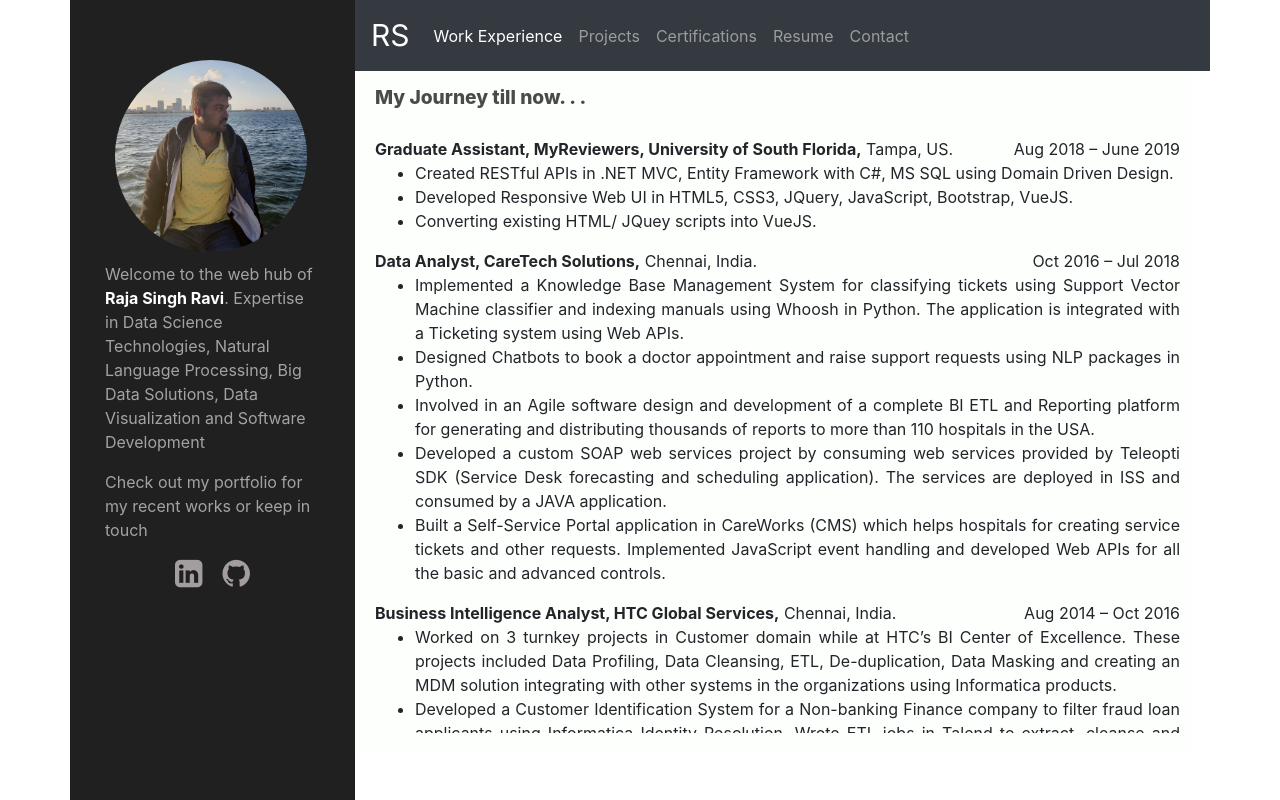
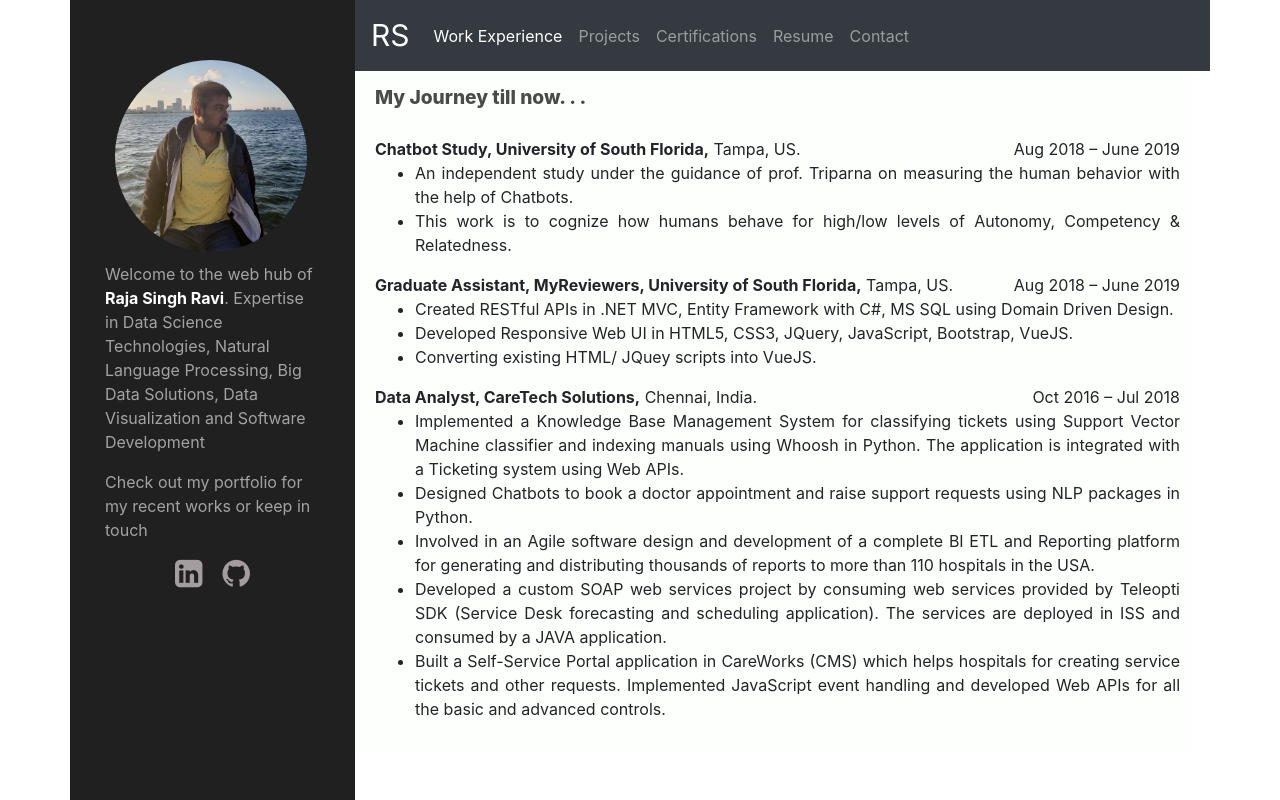
Before and after one commit to rajasinghr/VPortfolio, a Vue app: page /experience in a window 1280 px wide. Built offline with nearby package versions, Linux system fonts and the light colour scheme.

Commit message:
Resume update

```diff
--- a/src/components/Experience.vue
+++ b/src/components/Experience.vue
@@ -9,6 +9,22 @@
               <h1 class="titleText">My Journey till now. . .</h1>
             </div>
             <div class="contentMain" id="experienceContent">
+              <div class="job">
+                <div class="jobTitle">
+                  <span><b>Chatbot Study, University of South Florida,</b> Tampa, US. </span><span style="float:right">Aug 2018 – June 2019</span>
+                </div>
+                <div class="jobContent">
+                  <ul>
+                    <li style="text-align:justify">
+                      An independent study under the guidance of prof. Triparna on measuring the human behavior with the help of Chatbots.
+                    </li>
+                    <li style="text-align:justify">
+                      This work is to cognize how humans behave for high/low levels of Autonomy, Competency & Relatedness.
+                    </li>
+
+                  </ul>
+                </div>
+              </div>
               <div class="job">
                 <div class="jobTitle">
                   <span><b>Graduate Assistant, MyReviewers, University of South Florida,</b> Tampa, US. </span><span style="float:right">Aug 2018 – June 2019</span>
--- a/src/components/Resume.vue
+++ b/src/components/Resume.vue
@@ -10,7 +10,7 @@
             </div>
             <div class="contentMain" id="ResumeContent">
               <div class="col-sm-10">
-                <embed style="width:123%;"  height="400" src="https://drive.google.com/uc?export=view&id=1DBbbihXTl_XnwBjkaeqDzu3Fggkbw-hn"  alt="pdf" pluginspage="http://www.adobe.com/products/acrobat/readstep2.html">
+                <embed style="width:123%;"  height="400" src="https://drive.google.com/uc?export=view&id=1_dq0TmMv5jj5jdHKqCrf321Wk4xd5-ZF"  alt="pdf" pluginspage="http://www.adobe.com/products/acrobat/readstep2.html">
               </div>
             </div>
           </div>
```
